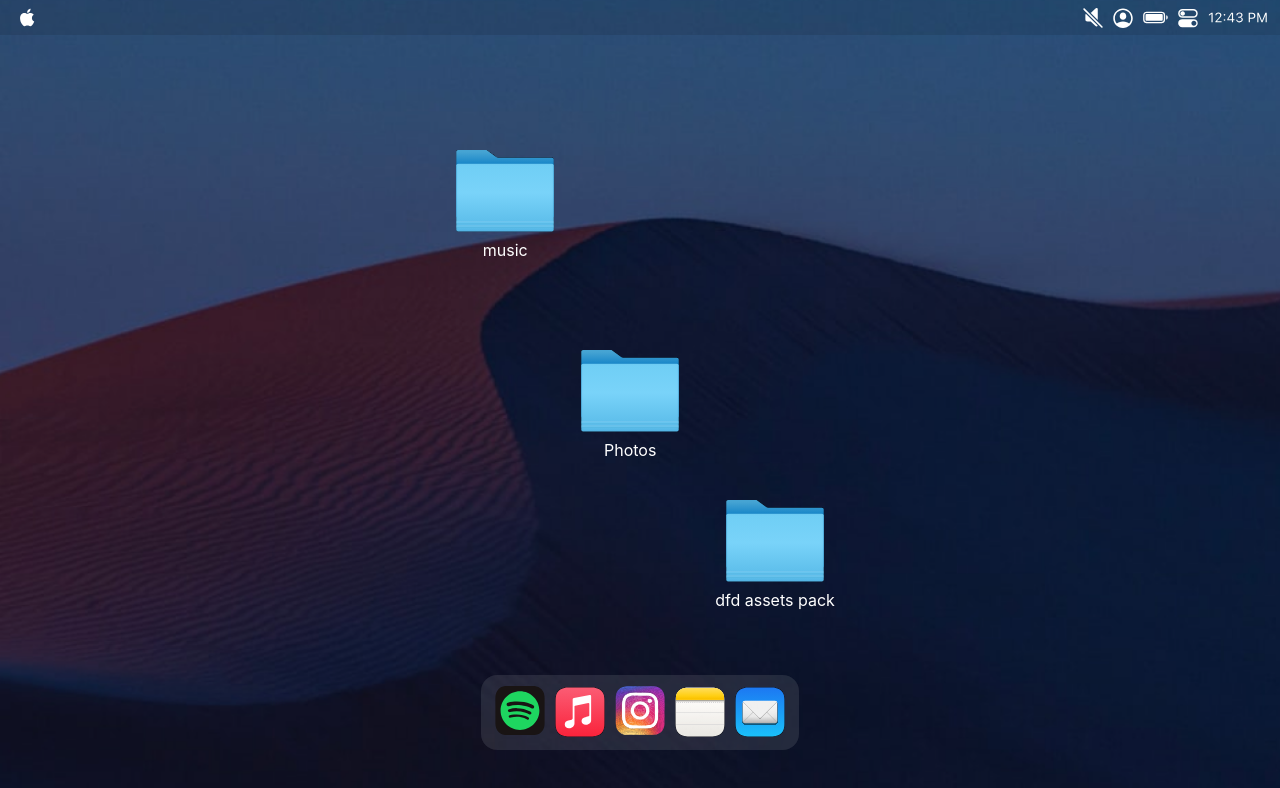
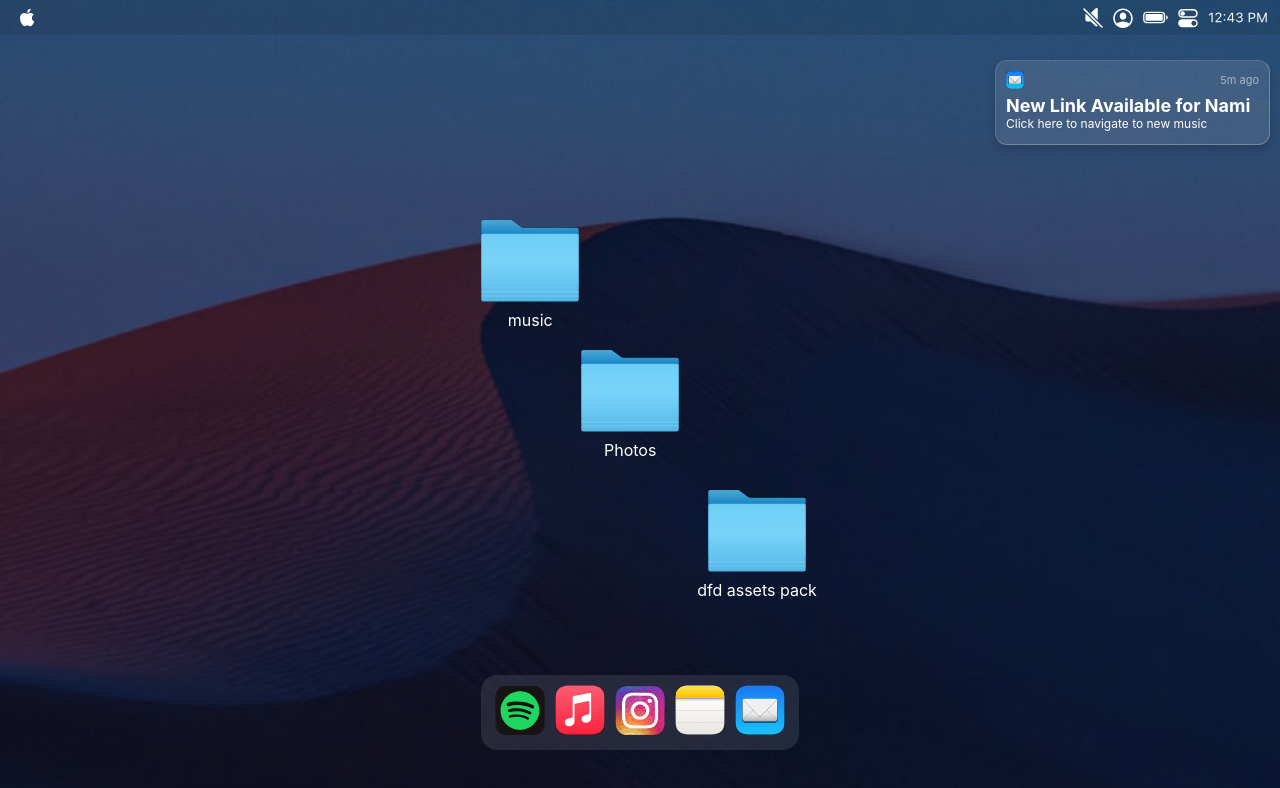
Before and after one commit to emmalynnn97/mac-ios, a React (Create React App) app: page /desktop in a window 1280 px wide. Shown: the top 788 px of the page. Built offline with nearby package versions, Linux system fonts and the light colour scheme.

Commit message:
add FadeIn

```diff
--- a/src/App.css
+++ b/src/App.css
@@ -7,7 +7,17 @@
     width:50px;
     height:auto;
 }
-.bottom-bar a:hover > svg{
-  transform:scale(1.25);
-  transition:.25s ease-in-out;
+.slide-in{
+  animation: fadeIn 3s;
+  text-decoration:none;
 }
+
+@keyframes fadeIn {
+  from {
+    opacity:0;
+  }
+
+  to {
+    opacity:100%;
+  }
+}
--- a/src/Desktop.tsx
+++ b/src/Desktop.tsx
@@ -2,7 +2,7 @@ import bg from './bg.png'
 import {useState} from 'react'
 import { ReactComponent as Folder } from './Folder.svg'
 import Toolbar from './Toolbar'
-
+import FadeIn from './FadeIn'
 
 import ImagePopup from './ImagePopup'
 
@@ -23,7 +23,7 @@ const Desktop = ({ }: DesktopProps) => {
         justifyContent: 'center',
         alignItems: 'center'
     }}>
-        <div style={{ display: 'flex', justifyContent: 'center', alignItems: 'center', flexDirection: 'column', color: 'white', position: 'relative', top: -200, left:-25 }}>
+        <div style={{ display: 'flex', justifyContent: 'center', alignItems: 'center', flexDirection: 'column', color: 'white', position: 'relative', top: -130, left:0 }}>
             <Folder />
             <span>music</span>
         </div>
@@ -31,11 +31,12 @@ const Desktop = ({ }: DesktopProps) => {
             <Folder />
             <span>Photos</span>
         </div>
-        <div onClick={()=>setImgPopupActive(!imgPopupActive)} style={{ cursor:'pointer', display: 'flex', justifyContent: 'center', alignItems: 'center', flexDirection: 'column', color: 'white', position:'relative',left:35, top:150}}>
+        <div onClick={()=>setImgPopupActive(!imgPopupActive)} style={{ cursor:'pointer', display: 'flex', justifyContent: 'center', alignItems: 'center', flexDirection: 'column', color: 'white', position:'relative',left:17, top:140}}>
             <Folder />
             <span>dfd assets pack</span>
         </div>
         <ImagePopup isActive={imgPopupActive}/>
+        <FadeIn/>
         <Toolbar />
 
     </div>)
--- /dev/null
+++ b/src/FadeIn.tsx
@@ -0,0 +1,35 @@
+import React, { ReactElement } from 'react'
+import { ReactComponent as Mail } from './Mail.svg'
+
+interface Props {
+
+}
+
+const FadeIn = ({}: Props) => {
+    return (
+        <a href="#" className='slide-in' style={{
+            width:275,
+            height:85,
+            background:'rgba(255,255,255,.1)',
+            position:'absolute',
+            top:60,
+            right:10,
+            boxShadow: '0px 5px 10px 0px rgba(0, 0, 0, 0.16)',
+            border:'.5px inset rgba(255, 255, 255, 0.26)',
+            borderRadius:12
+
+        }}>
+            <div>
+                <div style={{padding:10}}>
+                    <div style={{display:'flex',justifyContent:'space-between', alignItems:'center', marginBottom:6}}>
+                        <Mail style={{width:18,height:18}}/>
+                        <span style={{fontSize:11,color:'rgba(255, 255, 255, 0.55)'}}>5m ago</span>
+                    </div>
+                    <p style={{fontSize:18, color:'white', fontWeight:700}}>New Link Available for Nami</p>
+                    <p style={{fontSize:12, color:'white'}}>Click here to navigate to new music</p>
+                </div>
+            </div>
+        </a>
+    )
+}
+export default FadeIn
--- a/src/Toolbar.tsx
+++ b/src/Toolbar.tsx
@@ -25,10 +25,10 @@ const Toolbar = ({ }: Props) => (
         <a href='https://open.spotify.com/artist/5wIkfOCGLMGSeYTC0F9gdq?si=B6-6OApdSAW4twAZCeIwdQ&nd=1'>
             <Spotify />
         </a>
-        <Music />
+        <a><Music /></a>
         <a href='https://www.instagram.com/namiondas/?hl=en'><Instagram /></a>
-        <Notes />
-        <Mail />
+        <a><Notes /></a>
+        <a><Mail /></a>
     </div>
 )
 export default Toolbar
```
